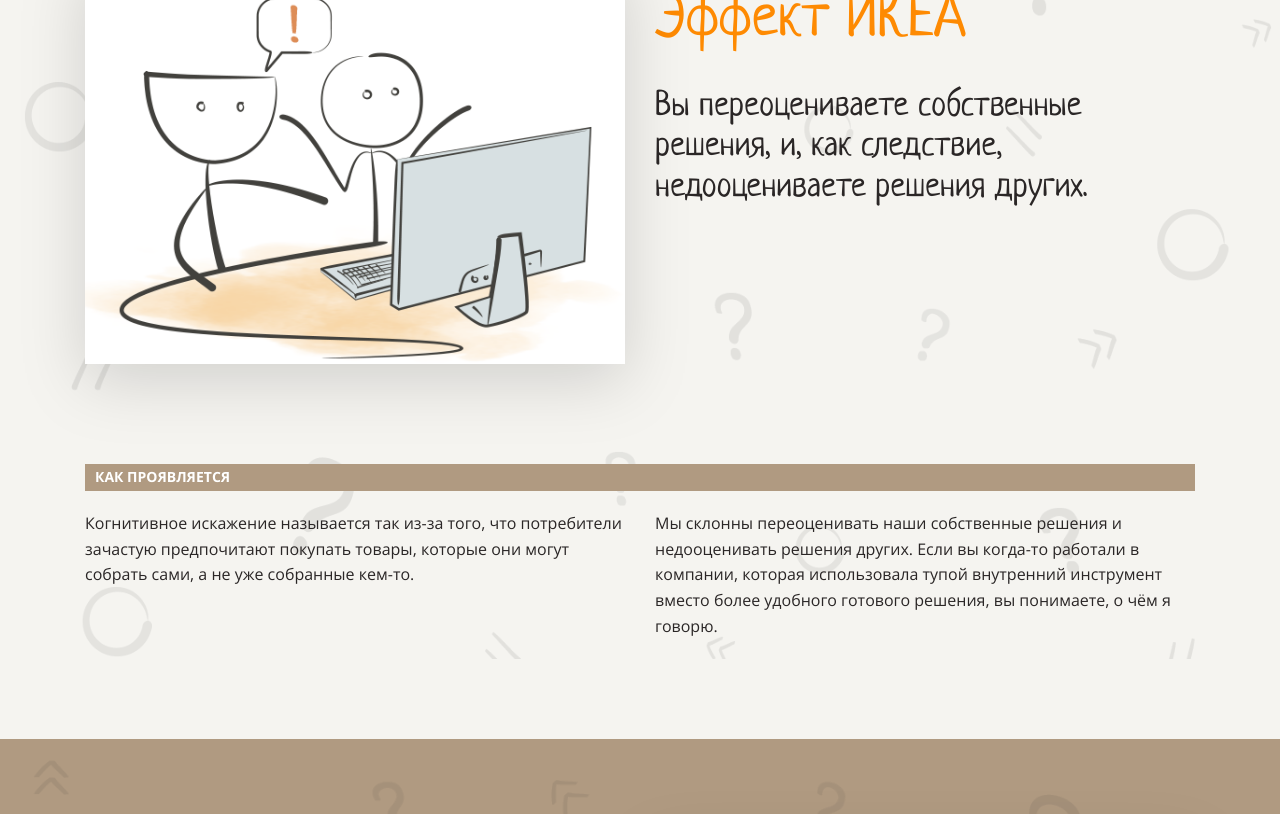
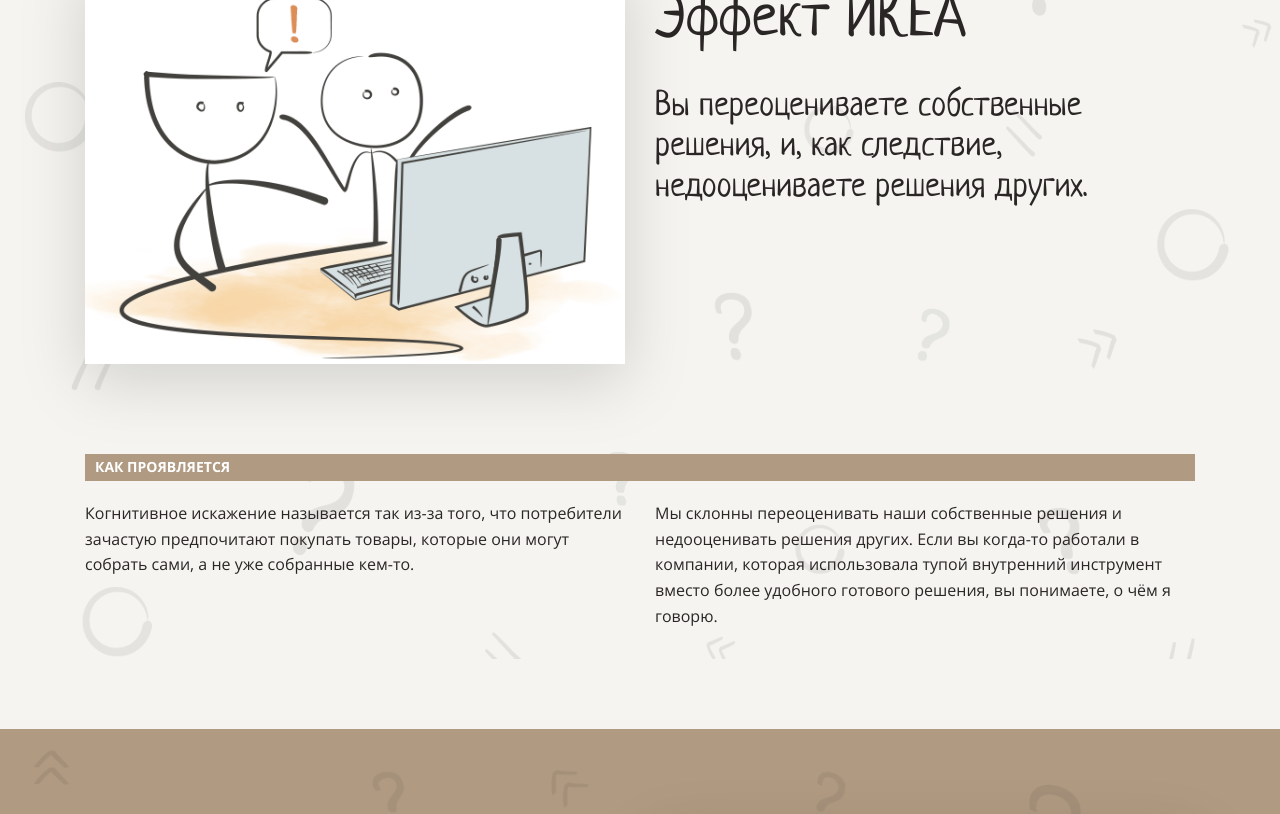
Before and after one commit to ola-9/layout-designer-project-lvl1, a website: page src/index.html in a window 1280 px wide. Shown: the part 2843-3657 px from the top of the page. Drawn offline with Linux system fonts and the light colour scheme.

Commit message:
fix h2 text color; fix mb of ikea-effect

```diff
--- a/src/index.html
+++ b/src/index.html
@@ -91,12 +91,12 @@
     </section>
     <section id="ikea-effect" class="bg-image bg-light">
       <div class="container position-relative z-index-1">
-        <div class="d-flex justify-between split-columns-2 mb-100">
+        <div class="d-flex justify-between split-columns-2 mb-90">
           <img class="image-va shadow" src="assets/images/1.png"
             alt="Два человечка озадачены тем что видят на мониторе компьютера">
           <div>
             <p class="heading-small dark-semi-color">Когнитивные искажения</p>
-            <h2 class="mb-30">Эффект ИКЕА</h2>
+            <h2 class="mb-30 dark-color">Эффект ИКЕА</h2>
             <p class="heading-desc dark-color">Вы переоцениваете собственные решения, и, как следствие, недооцениваете
               решения
               других.</p>
@@ -159,7 +159,7 @@
             alt="человечек с горящей лампочкой, а рядом коризина с бумагами, на которой написано идеи">
           <div>
             <p class="heading-small dark-semi-color">Когнитивные искажения </p>
-            <h2>Искажение новизны</h2>
+            <h2 class="dark-color">Искажение новизны</h2>
             <p class="heading-desc dark-color">Вы даёте более высокую оценку тем событиям, которые произошли недавно, и
               недооцениваете более старые.</p>
           </div>
@@ -212,7 +212,7 @@
             alt="человечек сидит перед часами и записывает задачи в блокнот">
           <div>
             <p class="heading-small dark-semi-color">Когнитивные искажения </p>
-            <h2 class="mb-30">Ошибка планирования</h2>
+            <h2 class="mb-30 dark-color">Ошибка планирования</h2>
             <p class="heading-desc dark-color">Неправильно рассчитывать время необходимое для завершения задачи.</p>
           </div>
         </div>
--- a/src/styles/atomic.css
+++ b/src/styles/atomic.css
@@ -85,6 +85,10 @@
   margin-bottom: 60px;
 }
 
+.mb-90 {
+  margin-bottom: 90px;
+}
+
 .mb-100 {
   margin-bottom: 100px;
 }
```
